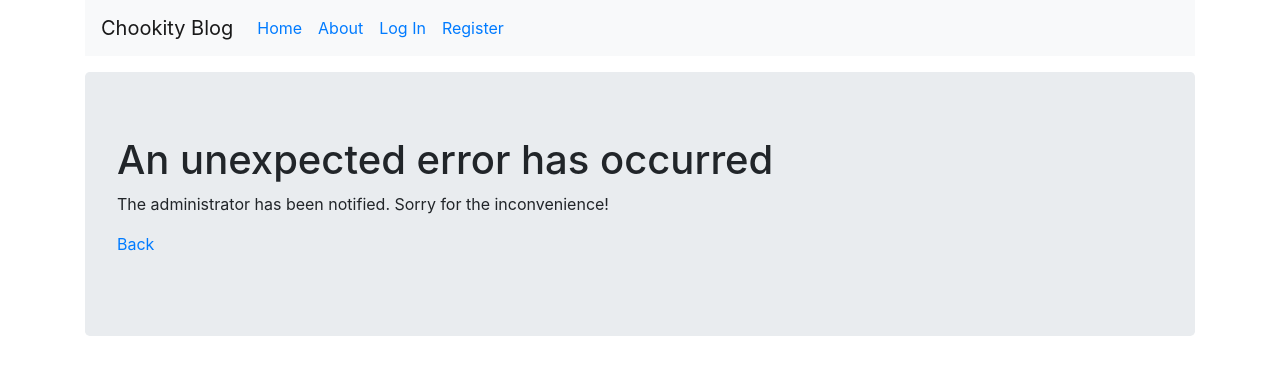
After one commit to InesNi/social-company-blog, a Flask app: template companyblog/templates/error_pages/500.html in a window 1280 px wide. The commit adds this page. Shown: the top 375 px of the page. Run offline with Flask 2, Linux system fonts and the light colour scheme; the template is opened without the code that fills it, so the values that code supplies are empty; some libraries are stand-ins or nearby versions.

Commit message:
created error handler and template for 500,registered FLASK_APP

```diff
--- a/companyblog/error_pages/handlers.py
+++ b/companyblog/error_pages/handlers.py
@@ -1,4 +1,5 @@
 from flask import Blueprint, render_template
+from companyblog import app, db
 
 error_pages = Blueprint('error_pages', __name__)
 
@@ -9,3 +10,8 @@ def error_404(error):
 @error_pages.app_errorhandler(403)
 def error_403(error):
     return render_template('error_pages/403.html') , 403
+
+@app.errorhandler(500)
+def internal_error(error):
+    db.session.rollback()
+    return render_template('500.html'), 500
--- a/companyblog/templates/error_pages/404.html
+++ b/companyblog/templates/error_pages/404.html
@@ -1,6 +1,7 @@
 {% extends "base.html" %}
 {% block content %}
   <div class="jumbotron">
-    <h1>404 PAGE NOT FOUND!</h1>
+    <h1>PAGE NOT FOUND!</h1>
+    <p><a href="{{ url_for('index') }}">Back</a></p>
   </div>
 {% endblock %}
--- /dev/null
+++ b/companyblog/templates/error_pages/500.html
@@ -0,0 +1,9 @@
+{% extends "base.html" %}
+
+{% block content %}
+    <div class="jumbotron">
+        <h1>An unexpected error has occurred</h1>
+        <p>The administrator has been notified. Sorry for the inconvenience!</p>
+        <p><a href="{{ url_for('index') }}">Back</a></p>
+    </div>
+{% endblock %}
```
Also changed, not shown: 1 other file.
